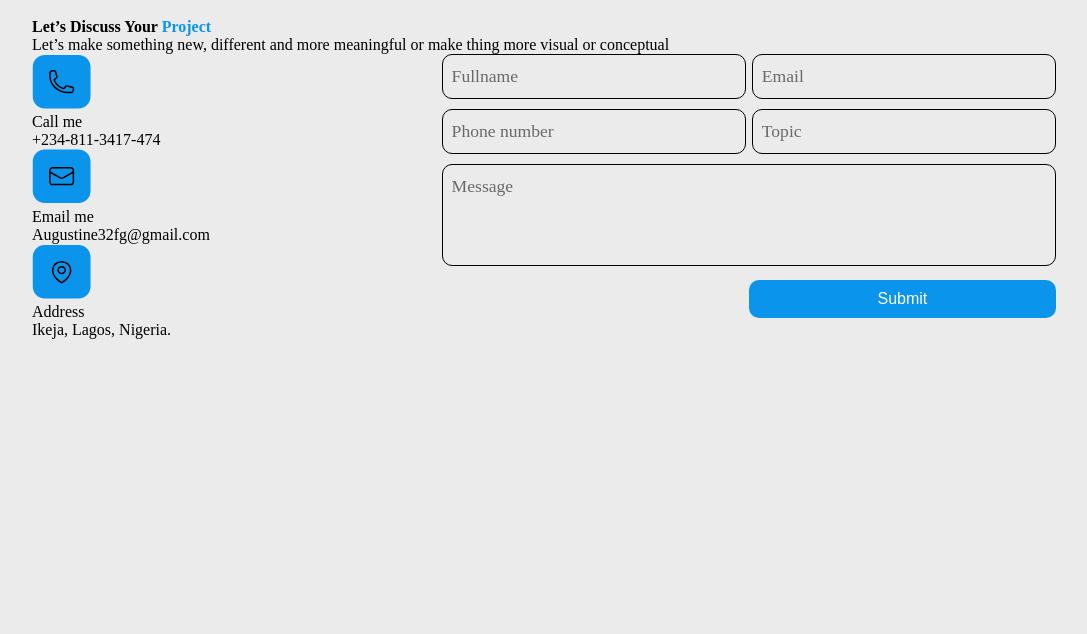
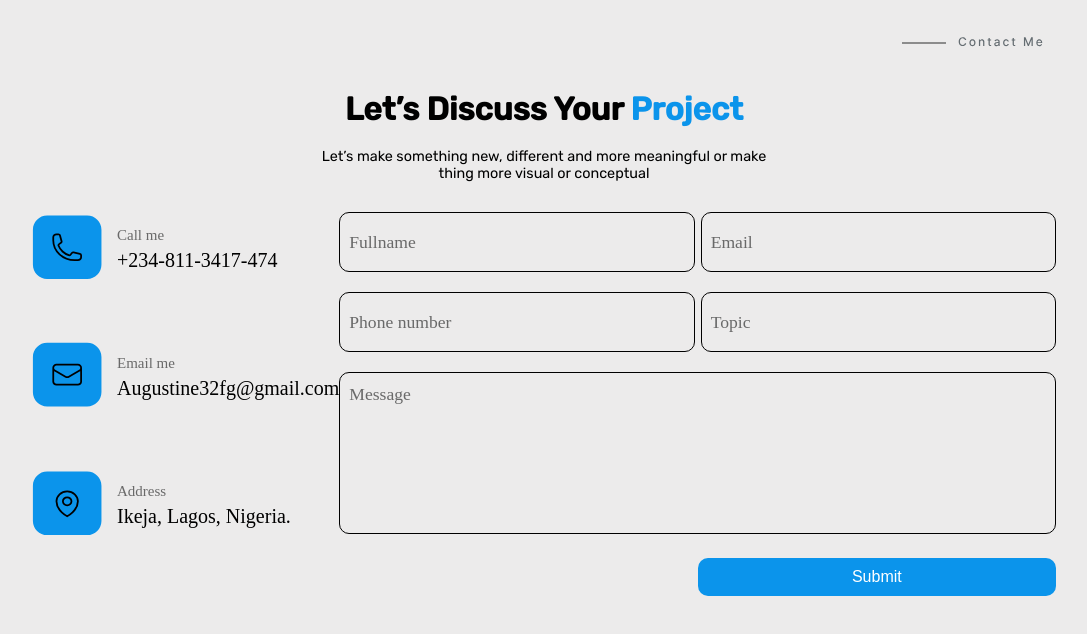
Before and after one commit to 010binary/Portfolio, a React (Vite) app: page / in a window 1280 px wide. Shown: the top 634 px of the page, without its empty margins (96-1183 px from the left). Built offline with nearby package versions, Linux system fonts and the light colour scheme; a web font is replaced by a local one.

Commit message:
contact section completed

```diff
--- a/src/Scss/_buttons.scss
+++ b/src/Scss/_buttons.scss
@@ -22,3 +22,19 @@
     background-color: transparent;
   }
 }
+
+%submit {
+  width: 50%;
+  margin-left: auto;
+  border: none;
+  outline: none;
+  padding: 10px;
+  border-radius: 10px;
+  color: #fff;
+  font-size: 16px;
+  transform: 0.3s ease;
+  background-color: $primary-color;
+  &:hover {
+    background-color: $secondary-color;
+  }
+}
--- /dev/null
+++ b/src/Scss/_input.scss
@@ -0,0 +1,31 @@
+%Forminput {
+  background: transparent;
+  color: $black;
+  width: 100%;
+  padding: 20px 05px 05px 10px;
+  outline: none;
+  border: 1.6px solid $black;
+  border-radius: 10px;
+
+  &:focus + span,
+  &:valid + span {
+    color: $secondary-color;
+    top: 0px;
+    font-size: 0.9em;
+    font-weight: 500;
+  }
+  &:placeholder-shown + span {
+    top: 12.5px;
+    font-size: 1.1rem;
+  }
+
+  & + span {
+    color: $gray;
+    position: absolute;
+    left: 10px;
+    top: 12px;
+    font-size: 1.1rem;
+    cursor: text;
+    transition: 0.3s ease-in-out;
+  }
+}
--- a/src/Scss/_reset.scss
+++ b/src/Scss/_reset.scss
@@ -9,6 +9,7 @@ $black: #000;
 $white: #fff;
 $primary-color: #0b94eb;
 $secondary-color: #077bc3;
+$gray: rgb(105, 105, 105);
 $moblie-value: 850px;
 $header-font: "Podkova", serif;
 $paragraph-font: "Rubik", sans-serif;
@@ -79,6 +80,7 @@ body {
 @import "./buttons";
 @import "./card";
 @import "./mobile";
+@import "./input";
 
 .block {
   display: block;
--- a/src/components/Icons.js
+++ b/src/components/Icons.js
@@ -22,7 +22,7 @@ import Design from "../imgs/icons/Side-design.svg";
 import Skill from "../imgs/icons/Skills-label.svg";
 import Twitter from "../imgs/icons/Twitter-icon.svg";
 import TwitterFooter from "../imgs/icons/Twiiter-footer.svg";
-import Contact from "../imgs/icons/Contact-me.svg";
+import Contacts from "../imgs/icons/Contact-me.svg";
 import Projects from "../imgs/icons/Project.svg";
 
 export {
@@ -50,6 +50,6 @@ export {
   Skill,
   Twitter,
   TwitterFooter,
-  Contact,
+  Contacts,
   Projects,
 };
--- a/src/components/contact/Contact.jsx
+++ b/src/components/contact/Contact.jsx
@@ -1,22 +1,22 @@
 import "./Contact.scss";
-import { Phone, Message, Location } from "../Icons";
+import { Phone, Message, Location, Contacts } from "../Icons";
 
 const Contact = () => {
   return (
     <div className="contact__section">
-      <img src="" alt="" />
+      <img src={Contacts} alt="design" className="abs"/>
       <div className="contact__section--header">
         <h4>
           Let’s Discuss Your <span className="blue-text">Project</span>
         </h4>
         <p>
-          Let’s make something new, different and more meaningful or make thing
-          more visual or conceptual
+          Let’s make something new, different and more meaningful or make
+          <span className="block">thing more visual or conceptual</span>
         </p>
       </div>
       <div className="contact__section--content">
         <div className="contact__section--content--sidebar">
-          <div className="call-me">
+          <a href="tel:+2348113417474" className="call-me">
             <div className="img">
               <img src={Phone} alt=" Phone icon" />
             </div>
@@ -24,8 +24,8 @@ const Contact = () => {
               <p className="label">Call me</p>
               <p>+234-811-3417-474</p>
             </div>
-          </div>
-          <div className="Email-me">
+          </a>
+          <a href="mailto:Augustine32fg@gmail.com" className="Email-me">
             <div className="img">
               <img src={Message} alt="Email icon" />
             </div>
@@ -33,8 +33,13 @@ const Contact = () => {
               <p className="label">Email me</p>
               <p>Augustine32fg@gmail.com</p>
             </div>
-          </div>
-          <div className="Address">
+          </a>
+          <a
+            href="https://www.google.com/maps/place/6%C2%B036'04.5%22N+3%C2%B021'24.2%22E/@6.6012573,3.3547803,17z/data=!3m1!4b1!4m4!3m3!8m2!3d6.6012533!4d3.3567263?entry=ttu"
+            className="Address"
+            target="_blank"
+            rel="noreferrer"
+          >
             <div className="img">
               <img src={Location} alt="Location icon" />
             </div>
@@ -42,7 +47,7 @@ const Contact = () => {
               <p className="label">Address</p>
               <p>Ikeja, Lagos, Nigeria.</p>
             </div>
-          </div>
+          </a>
         </div>
         <div className="contact__section--content--form">
           <form className="form">
@@ -71,9 +76,9 @@ const Contact = () => {
             </div>
             <label>
               <textarea
-                className="input"
+                className="textarea"
                 name="message"
-                rows="5"
+                rows="9"
                 cols="50"
                 required
               ></textarea>
--- a/src/components/contact/Contact.scss
+++ b/src/components/contact/Contact.scss
@@ -1,20 +1,79 @@
 @import "../../Scss/reset";
 
 .contact__section {
+  position: relative;
+
+  .abs {
+    position: absolute;
+    right: 0;
+    margin-top: 20px;
+  }
+
+  &--header {
+    padding-top: 80px;
+    margin-top: 10px;
+    h4 {
+      font-size: 2rem;
+      font-family: $paragraph-font;
+      text-align: center;
+    }
+    p {
+      font-size: 0.9rem;
+      font-family: $paragraph-font;
+      text-align: center;
+      margin-top: 20px;
+    }
+  }
   &--content {
     display: flex;
+    justify-content: space-between;
+    margin-top: 30px;
 
     &--sidebar {
-      width: 40%;
+      width: fit-content;
+      display: flex;
+      flex-direction: column;
+      justify-content: space-between;
+      height: 330px;
 
+      .call-me,
+      .Email-me,
+      .Address {
+        display: flex;
+        align-items: center;
+        text-decoration: none;
+        color: $black;
+
+        .img {
+          img {
+            width: 70px;
+            height: 70px;
+          }
+        }
+
+        .information {
+          margin-left: 15px;
+
+          p {
+            font-size: 20px;
+          }
+
+          .label {
+            margin-bottom: 5px;
+            font-size: 15px;
+            color: $gray;
+          }
+        }
+      }
     }
 
     &--form {
-      width: 60%;
+      width: 70%;
+
       .form {
         display: flex;
         flex-direction: column;
-        gap: 10px;
+        gap: 20px;
 
         .flex {
           display: flex;
@@ -33,54 +92,20 @@
           position: relative;
           width: 100%;
           .input {
-            background: transparent;
-            color: $black;
-            width: 100%;
-            padding: 20px 05px 05px 10px;
-            outline: none;
-            border: 1.6px solid $black;
-            border-radius: 10px;
+            @extend %Forminput;
+            height: 60px;
+
+            & + span {
+              top: 20px;
+            }
           }
-
-          .input + span {
-            color: rgb(105, 105, 105);
-            position: absolute;
-            left: 10px;
-            top: 12px;
-            font-size: 1.1rem;
-            cursor: text;
-            transition: 0.3s ease-in-out;
-          }
-
-          /* This is for the form sec that are textarea*/
-          .input:placeholder-shown + span {
-            top: 12.5px;
-            font-size: 1.1rem;
-          }
-
-          .input:focus + span,
-          .input:valid + span {
-            color: $secondary-color;
-            top: 0px;
-            font-size: 0.9em;
-            font-weight: 500;
+          .textarea {
+            @extend %Forminput;
           }
         }
 
         .submit {
-          width: 50%;
-          margin-left: auto;
-          border: none;
-          outline: none;
-          padding: 10px;
-          border-radius: 10px;
-          color: #fff;
-          font-size: 16px;
-          transform: 0.3s ease;
-          background-color: $primary-color;
-          &:hover {
-            background-color: $secondary-color;
-          }
+          @extend %submit;
         }
       }
     }
```
